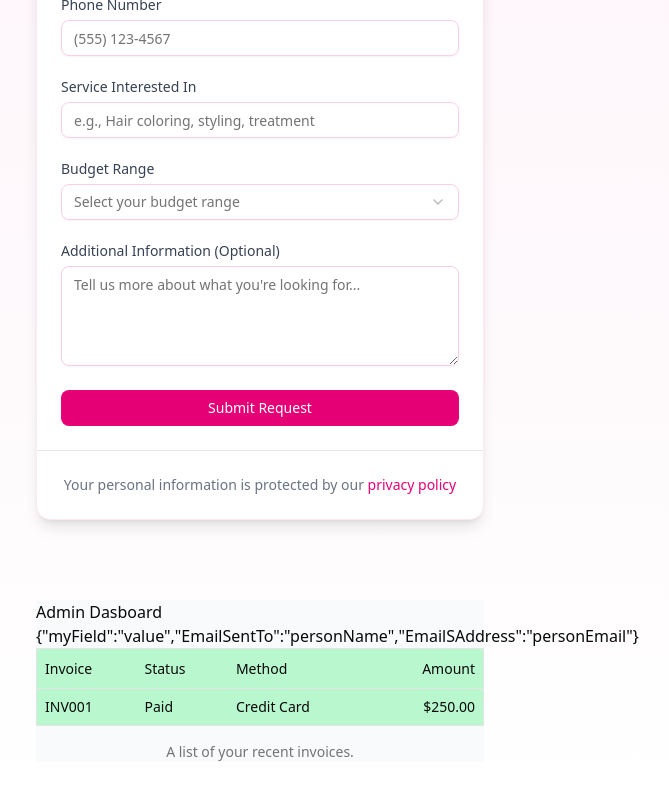
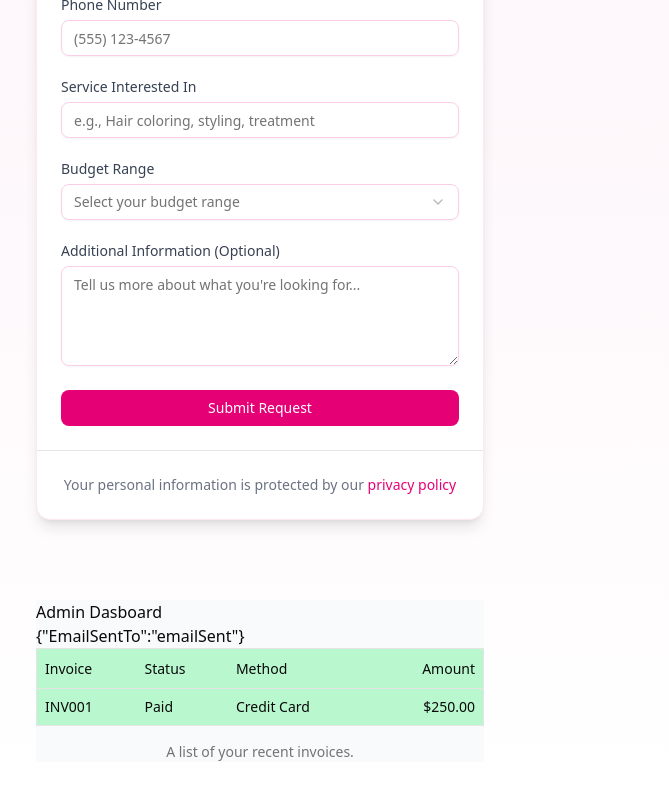
Before and after one commit to alexcol123/salon-tutorial-n8n, a Next.js app: page /form in a window 1280 px wide. Shown: the part 405-1205 px from the top of the page, without its empty margins (380-1049 px from the left). Built offline with nearby package versions, Linux system fonts and the light colour scheme.

Commit message:
Refactor RequestInfoForm: remove console logs and clean up response state initialization

```diff
--- a/src/app/(pages)/form/page.tsx
+++ b/src/app/(pages)/form/page.tsx
@@ -56,7 +56,7 @@ export default function RequestInfoForm() {
     message: "",
   });
 
-  console.log(formData);
+  // console.log(formData);
 
   const handleChange = (
     e: React.ChangeEvent<HTMLInputElement | HTMLTextAreaElement>
@@ -69,12 +69,8 @@ export default function RequestInfoForm() {
   };
 
   const [response, setresponse] = useState({
-    myField: "value",
-    EmailSentTo: "personName",
-    EmailSAddress: "personEmail",
+    EmailSentTo: "emailSent",
   });
-
-  console.log(setresponse);
 
   const handleSelect = (value: string) => {
     setFormData((prev: FormData) => ({
@@ -102,6 +98,12 @@ export default function RequestInfoForm() {
       if (!response.ok) {
         throw new Error("Failed to submit form");
       }
+
+      // Example: set the response as a stringified value, or update your state shape as needed
+      const data = await response.json();
+      setresponse({
+        EmailSentTo: data.EmailSentTo || 'test123'
+      });
 
       // Redirect to thank you page or home
       // router.push('/thankyou');
```
